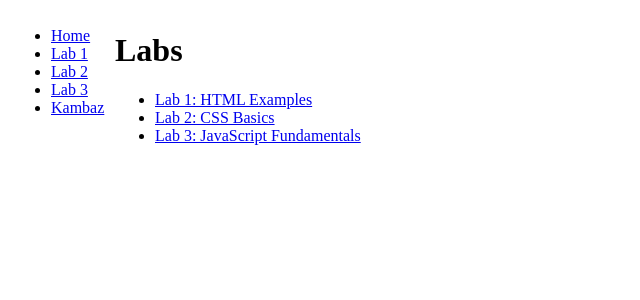
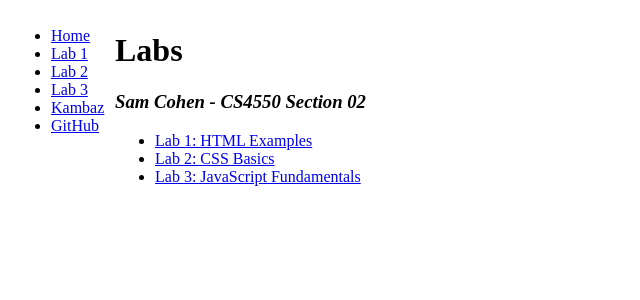
Before and after one commit to samc45/kambaz-next-js, a Next.js app: page /labs in a window 1280 px wide. Shown: the top 300 px of the page, without its empty margins (0-640 px from the left). Built offline with nearby package versions, Linux system fonts and the light colour scheme.

Commit message:
Add Assignment Details

```diff
--- a/app/labs/TOC.tsx
+++ b/app/labs/TOC.tsx
@@ -22,6 +22,10 @@ export default function TOC() {
         <Link href="/" id="wd-lab3-link">
           Kambaz </Link>
       </li>
+      <li>
+        <Link href="https://github.com/samc45/kambaz-next-js" target="_blank" id="wd-lab3-link">
+          GitHub </Link>
+      </li>
     </ul>
   );
 }
--- a/app/labs/lab1/page.tsx
+++ b/app/labs/lab1/page.tsx
@@ -250,9 +250,9 @@ export default function Lab1() {
       </div>
       <h4>Anchor tag</h4>
       Please
-      <a href="https://www.lipsum.com" id="wd-lipsum">click here</a>
+      <a href="https://www.lipsum.com" target="_blank" id="wd-lipsum"> click here </a>
       to get dummy text<br />
-      <a href="https://github.com/samc45/kambaz-next-js" id="wd-lipsum">(github repository)</a>
+      <a href="https://github.com/samc45/kambaz-next-js" target="_blank" id="wd-lipsum">(github repository)</a>
     </div>
   );
 }
--- a/app/labs/page.tsx
+++ b/app/labs/page.tsx
@@ -3,6 +3,7 @@ export default function labs() {
   return (
     <div id="wd-labs">
       <h1>Labs</h1>
+      <h3 style={{ fontStyle: "italic" }}>Sam Cohen - CS4550 Section 02</h3>
       <ul>
         <li>
           <Link href="/labs/lab1" id="wd-lab1-link">
--- a/app/layout.tsx
+++ b/app/layout.tsx
@@ -13,8 +13,7 @@ const geistMono = Geist_Mono({
 });
 
 export const metadata: Metadata = {
-  title: "Create Next App",
-  description: "Generated by create next app",
+  title: "CS4550 - Kambaz Project",
 };
 
 export default function RootLayout({
```
